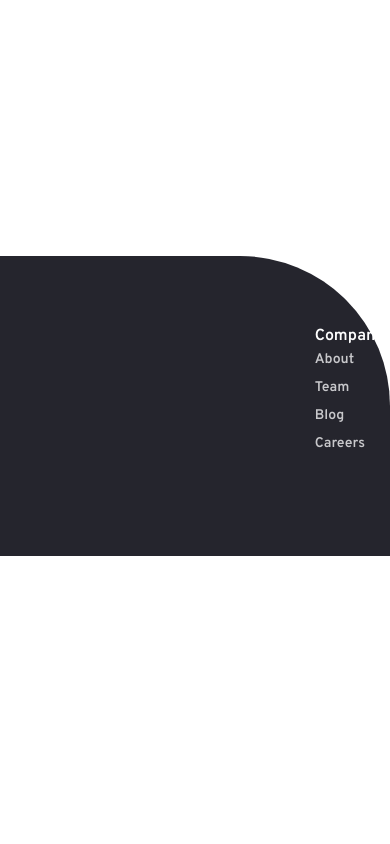
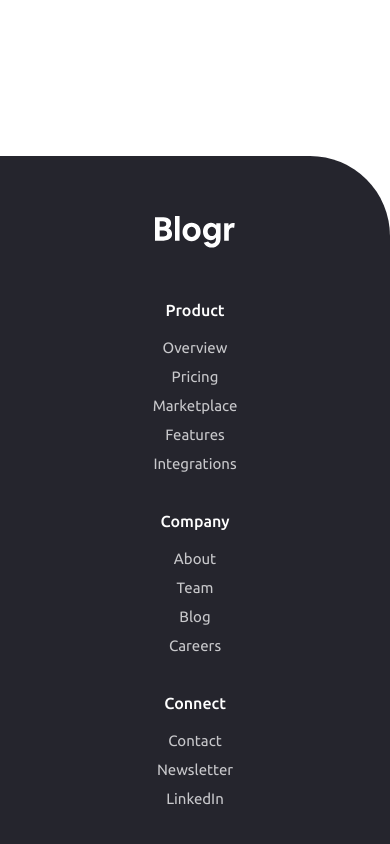
Before and after one commit to Musiki8213/Task-8.2--UI-Challenge, a React (Vite) app: page / in a window 390 px wide. Shown: the part 3260-4104 px from the top of the page. Before the commit the page ends 3816 px from the top, so only its background shows below. Built offline with nearby package versions, Linux system fonts and the light colour scheme.

Commit message:
style: fix footer alignment and responsive layout

```diff
--- a/src/assets/Components/Footer/Footer.css
+++ b/src/assets/Components/Footer/Footer.css
@@ -1,38 +1,159 @@
 .footer {
   background-color: hsl(240, 10%, 16%);
-  height: 300px;
   margin-top: 200px;
+  border-top-right-radius: 100px;
+  padding: 70px 0;
+  font-family: "Ubuntu", sans-serif;
+}
+
+.footer-content {
+  max-width: 1440px;
+  margin: 0 auto;
+  padding: 0 100px;
   display: flex;
-  border-top-right-radius: 150px;
-  justify-content: center;
-  align-items: center;
-  gap: 300px;
+  justify-content: space-between;
+  align-items: flex-start;
+  gap: 100px;
+}
+
+.footer-logo-container {
+  flex-shrink: 0;
 }
 
 .footer-logo {
-  width: 100%;
-  height: 100%;
-  margin-bottom: 90px;
+  height: 40px;
+  width: auto;
+  filter: brightness(0) invert(1);
 }
 
-.footer-main {
+.footer-links {
   display: flex;
-  gap: 350px;
+  gap: 120px;
+  flex: 1;
+  justify-content: flex-start;
 }
 
 .footer-section {
   color: white;
 }
 
+.footer-section h4 {
+  font-size: 16px;
+  font-weight: 500;
+  color: white;
+  margin-bottom: 30px;
+  font-family: "Ubuntu", sans-serif;
+}
+
 .footer-section ul {
   list-style-type: none;
-  padding-inline: 0px;
-  font-size: 14px;
-  font-weight: 600;
-  line-height: 2;
+  padding: 0;
+  margin: 0;
+  display: flex;
+  flex-direction: column;
+  gap: 12px;
+}
+
+.footer-section li {
+  font-size: 15px;
+  font-weight: 400;
 }
 
 .footer-section a {
   text-decoration: none;
   color: hsl(240, 2%, 79%);
+  transition: color 0.3s ease;
+  font-family: "Ubuntu", sans-serif;
 }
+
+.footer-section a:hover {
+  color: white;
+  text-decoration: underline;
+}
+
+@media (max-width: 1024px) {
+  .footer {
+    padding: 60px 0;
+    margin-top: 150px;
+  }
+
+  .footer-content {
+    padding: 0 50px;
+    gap: 60px;
+  }
+
+  .footer-links {
+    gap: 80px;
+  }
+}
+
+@media (max-width: 768px) {
+  .footer {
+    padding: 60px 0;
+    margin-top: 100px;
+    border-top-right-radius: 80px;
+  }
+
+  .footer-content {
+    flex-direction: column;
+    padding: 0 30px;
+    gap: 50px;
+    text-align: center;
+  }
+
+  .footer-logo-container {
+    margin: 0 auto;
+  }
+
+  .footer-logo {
+    height: 32px;
+  }
+
+  .footer-links {
+    flex-direction: column;
+    gap: 40px;
+    width: 100%;
+  }
+
+  .footer-section {
+    width: 100%;
+  }
+
+  .footer-section h4 {
+    margin-bottom: 20px;
+  }
+}
+
+@media (max-width: 375px) {
+  .footer {
+    padding: 50px 0;
+    margin-top: 80px;
+    border-top-right-radius: 60px;
+  }
+
+  .footer-content {
+    padding: 0 20px;
+    gap: 40px;
+  }
+
+  .footer-logo {
+    height: 28px;
+  }
+
+  .footer-links {
+    gap: 35px;
+  }
+
+  .footer-section h4 {
+    font-size: 15px;
+    margin-bottom: 18px;
+  }
+
+  .footer-section li {
+    font-size: 14px;
+  }
+
+  .footer-section ul {
+    gap: 10px;
+  }
+}
--- a/src/assets/Components/Footer/Footer.tsx
+++ b/src/assets/Components/Footer/Footer.tsx
@@ -1,14 +1,15 @@
-
 import "./Footer.css";
+import logo from '/logo.svg';
 
 export const Footer = () => {
   return (
     <footer className="footer">
-      <div>
-        <img src="logo.svg" alt="Logo" className="footer-logo" />
+      <div className="footer-content">
+        <div className="footer-logo-container">
+          <img src={logo} alt="Blogr Logo" className="footer-logo" />
         </div>
 
-      <div className="footer-main">
+        <div className="footer-links">
           <div className="footer-section">
             <h4>Product</h4>
             <ul>
@@ -39,6 +40,7 @@ export const Footer = () => {
             </ul>
           </div>
         </div>
+      </div>
     </footer>
   );
 };
```
Lines whose indentation alone changed are shown as unchanged.
